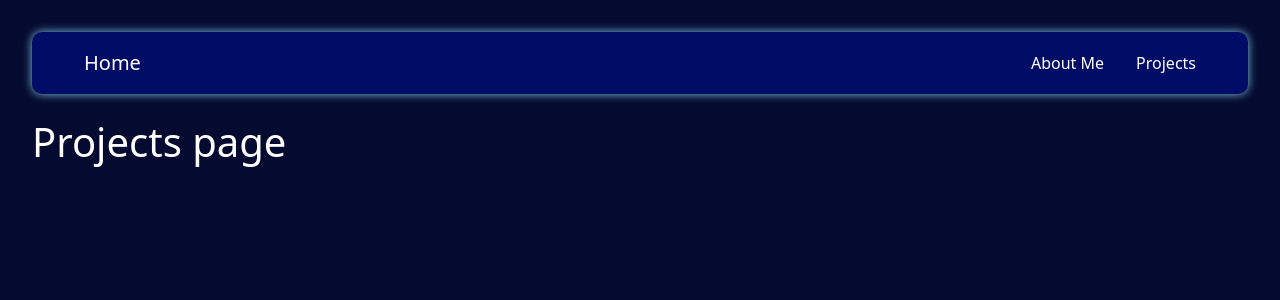
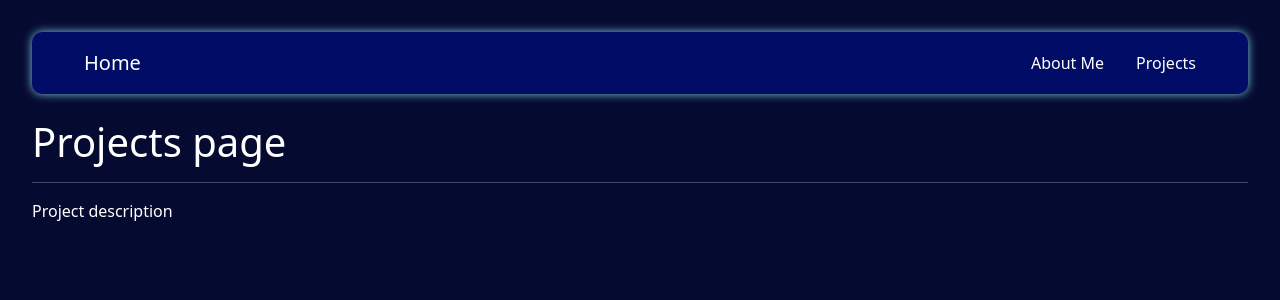
Before and after one commit to Retchut/personal-website, a React (Create React App) app: page /projects in a window 1280 px wide. Shown: the top 300 px of the page. Built offline with nearby package versions, Linux system fonts and the light colour scheme.

Commit message:
feat: complete simple page layout

```diff
--- a/src/Pages/About/About.js
+++ b/src/Pages/About/About.js
@@ -2,6 +2,8 @@ function About(){
     return (
         <>
             <h1>About page</h1>
+            <hr></hr>
+            <p>About description</p>
         </>
     );
 }
--- a/src/Pages/Home/Home.js
+++ b/src/Pages/Home/Home.js
@@ -2,6 +2,8 @@ function Home(){
     return (
         <>
             <h1>Home sweet home</h1>
+            <hr></hr>
+            <p>Home description</p>
         </>
     );
 }
--- a/src/Pages/Projects/Projects.js
+++ b/src/Pages/Projects/Projects.js
@@ -2,6 +2,8 @@ function Projects(){
     return (
         <>
             <h1>Projects page</h1>
+            <hr></hr>
+            <p>Project description</p>
         </>
     );
 }
```
